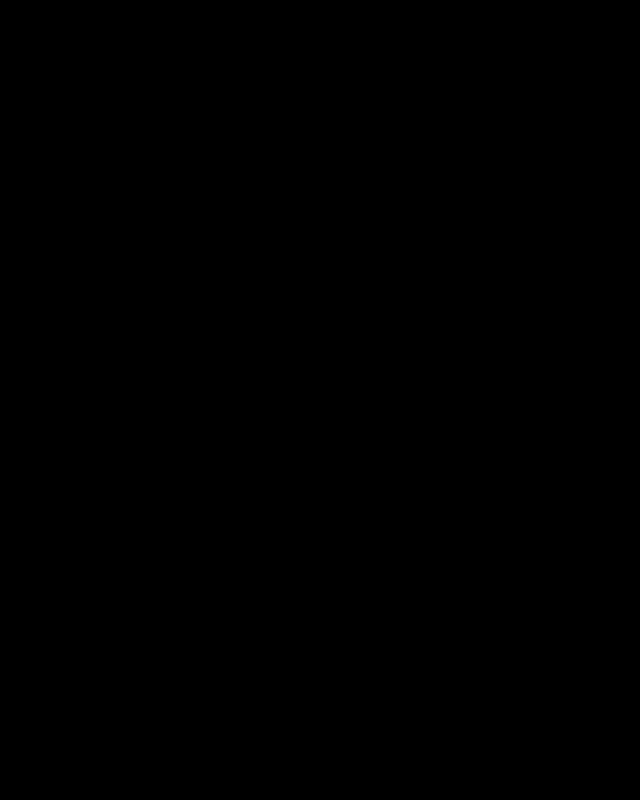
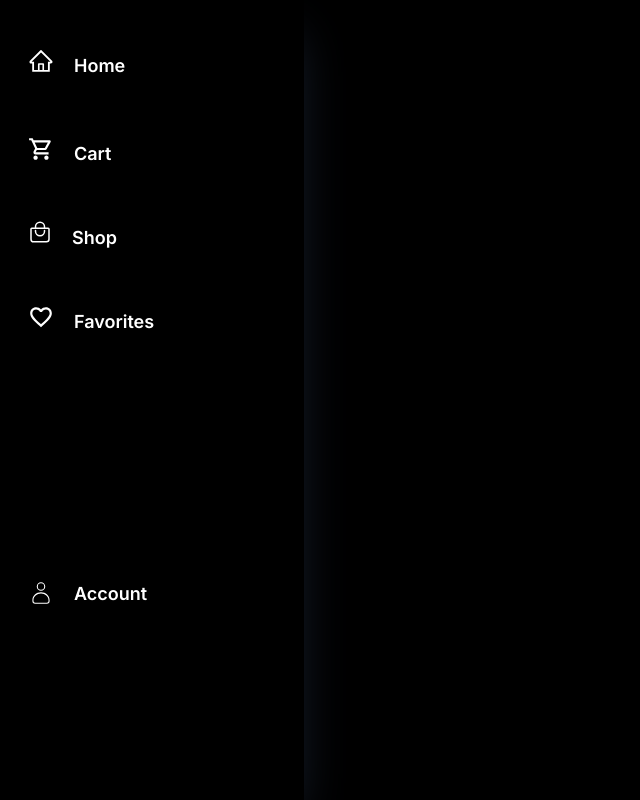
Before and after one commit to Noel1214/e-commerce-app, a Next.js app in the folder Frontend/: page / in a window 1280 px wide. Shown: the whole page, without its empty margins (0-640 px from the left). Built offline with nearby package versions, Linux system fonts and the light colour scheme.

Commit message:
injected slidebar into layout as out of flow as a seperate div

```diff
--- a/Frontend/src/app/layout.tsx
+++ b/Frontend/src/app/layout.tsx
@@ -1,6 +1,7 @@
 import type { Metadata } from "next";
 import { Inter } from "next/font/google";
 import "./globals.css";
+import SlideBar from "@/components/SlideBar";
 
 const inter = Inter({ subsets: ["latin"] });
 
@@ -16,7 +17,16 @@
 }>) {
   return (
     <html lang="en">
-      <body className={inter.className}>{children}</body>
+      <body className={inter.className}>
+        <div className="relative flex">
+          <div className="absolute">
+            <SlideBar />
+          </div>
+          <div className="ml-[5rem] p-2">
+            {children}
+          </div>
+        </div>
+      </body>
     </html>
   );
 }
```
